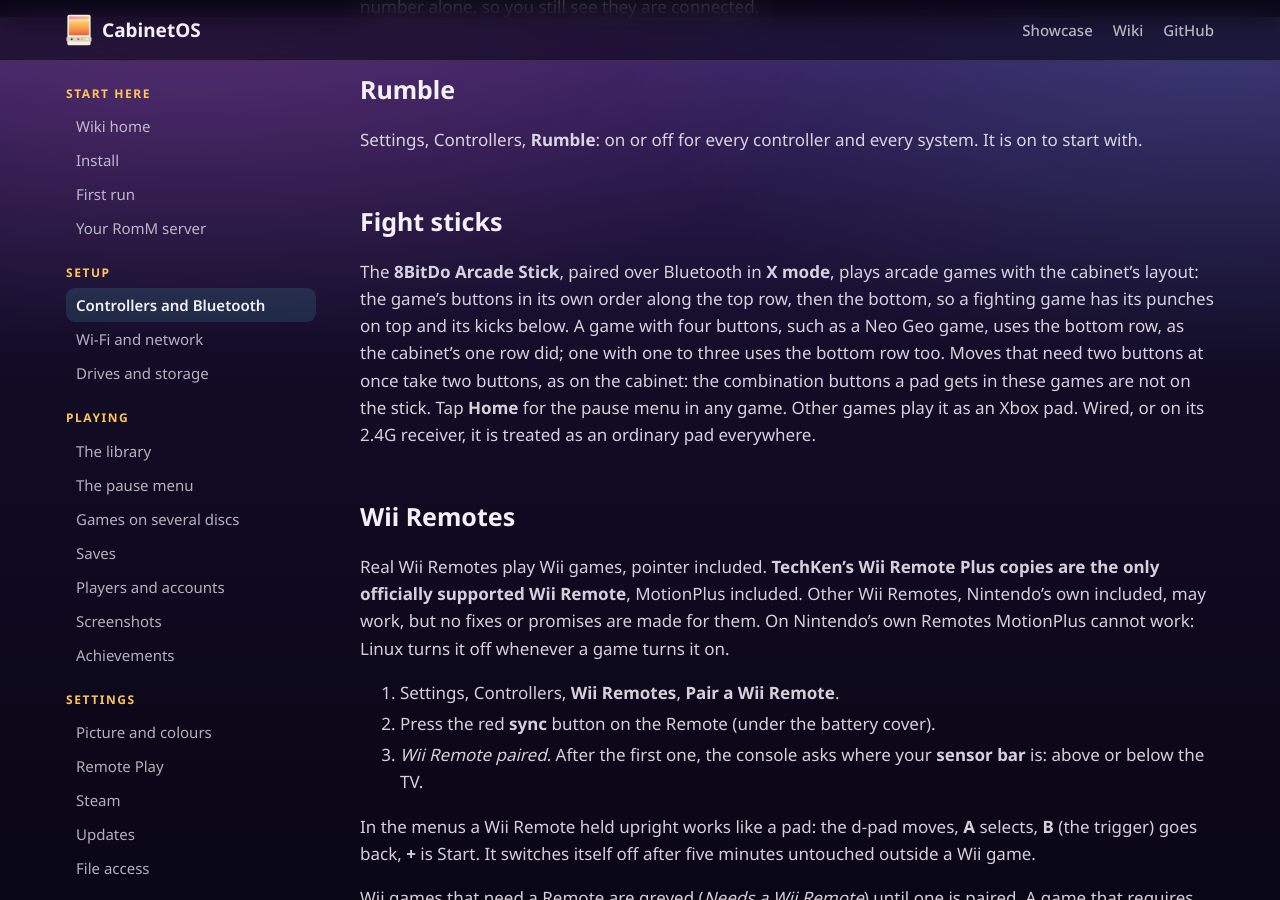
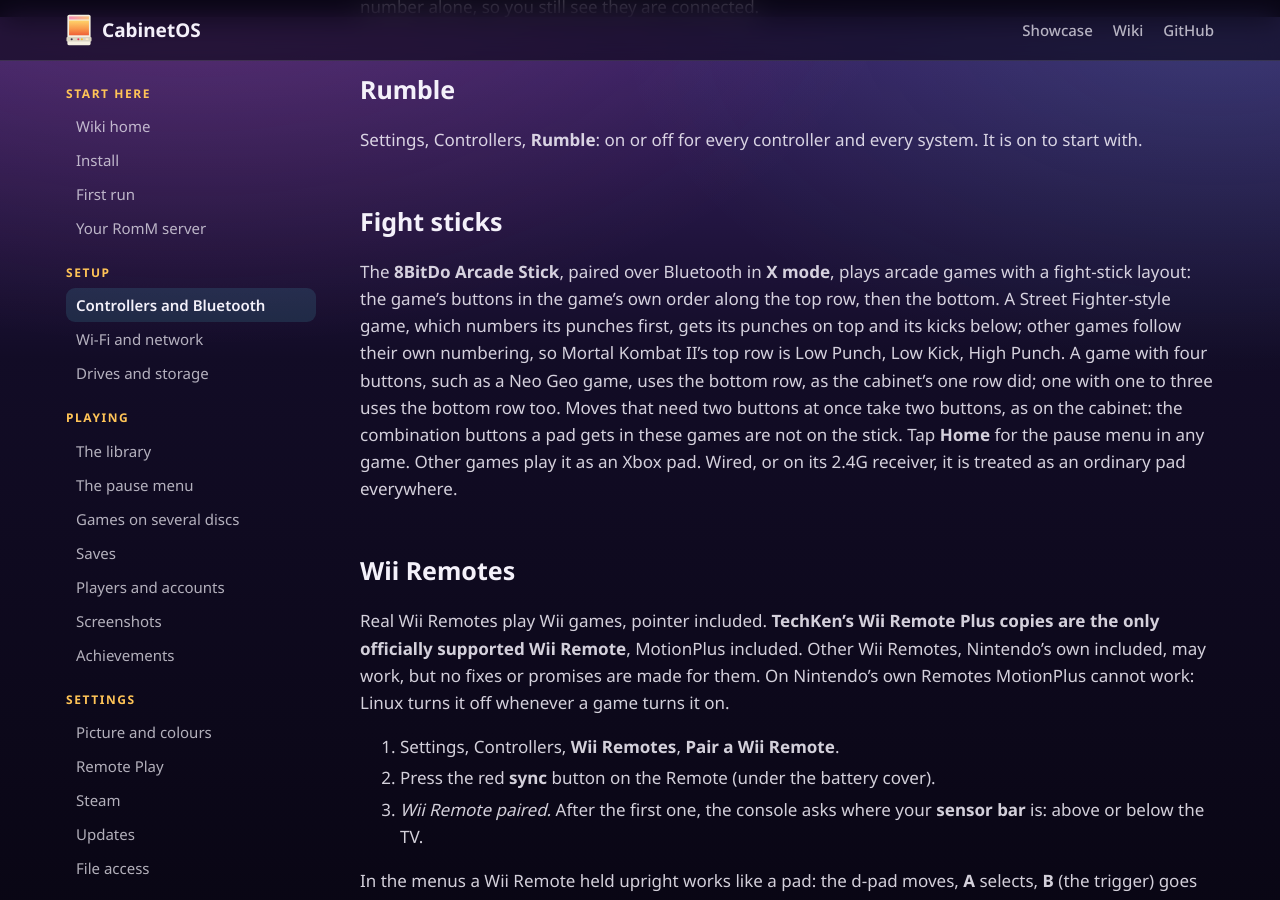
Before and after one commit to MMagTech/cabinetos, a Jekyll site: the page built from docs/wiki/controllers.md, in a window 1280 px wide and 900 px high, scrolled down 1783 px. Built offline with Jekyll 4.4.1, drawn with Linux system fonts in a browser that asks for light colours; our own code applies the rules of GitHub Pages for plain Markdown files.

Commit message:
Docs: the stick follows each game's own order; punches on top only where the game numbers them first
MMagTech at the TV: Mortal Kombat II does not put punches on top. MAME
2003-Plus numbers its buttons Low Punch, Low Kick, High Punch, High Kick,
Block, Block 2, and the stick follows that, so the wiki, the changelog
entry and the decision now say punches on top for a game that numbers
them first, as Street Fighter does, and its own numbering otherwise.

Changelog: none

Co-Authored-By: Claude Opus 5.5 <noreply@anthropic.com>

```diff
--- a/docs/wiki/controllers.md
+++ b/docs/wiki/controllers.md
@@ -61,9 +61,11 @@ system. It is on to start with.
 ## Fight sticks
 
 The **8BitDo Arcade Stick**, paired over Bluetooth in **X mode**, plays arcade
-games with the cabinet's layout: the game's buttons in its own order along the
-top row, then the bottom, so a fighting game has its punches on top and its
-kicks below. A game with four buttons, such as a Neo Geo game, uses the
+games with a fight-stick layout: the game's buttons in the game's own order
+along the top row, then the bottom. A Street Fighter-style game, which numbers
+its punches first, gets its punches on top and its kicks below; other games
+follow their own numbering, so Mortal Kombat II's top row is Low Punch, Low
+Kick, High Punch. A game with four buttons, such as a Neo Geo game, uses the
 bottom row, as the cabinet's one row did; one with one to three uses the
 bottom row too. Moves that need two buttons at once take two buttons, as on
 the cabinet: the combination buttons a pad gets in these games are not on the
```
Also changed, not shown: docs/decisions/2026-10-24-fight-stick-layout.md (+1 -1 lines), docs/wiki/changelog.md (+4 -4 lines).
